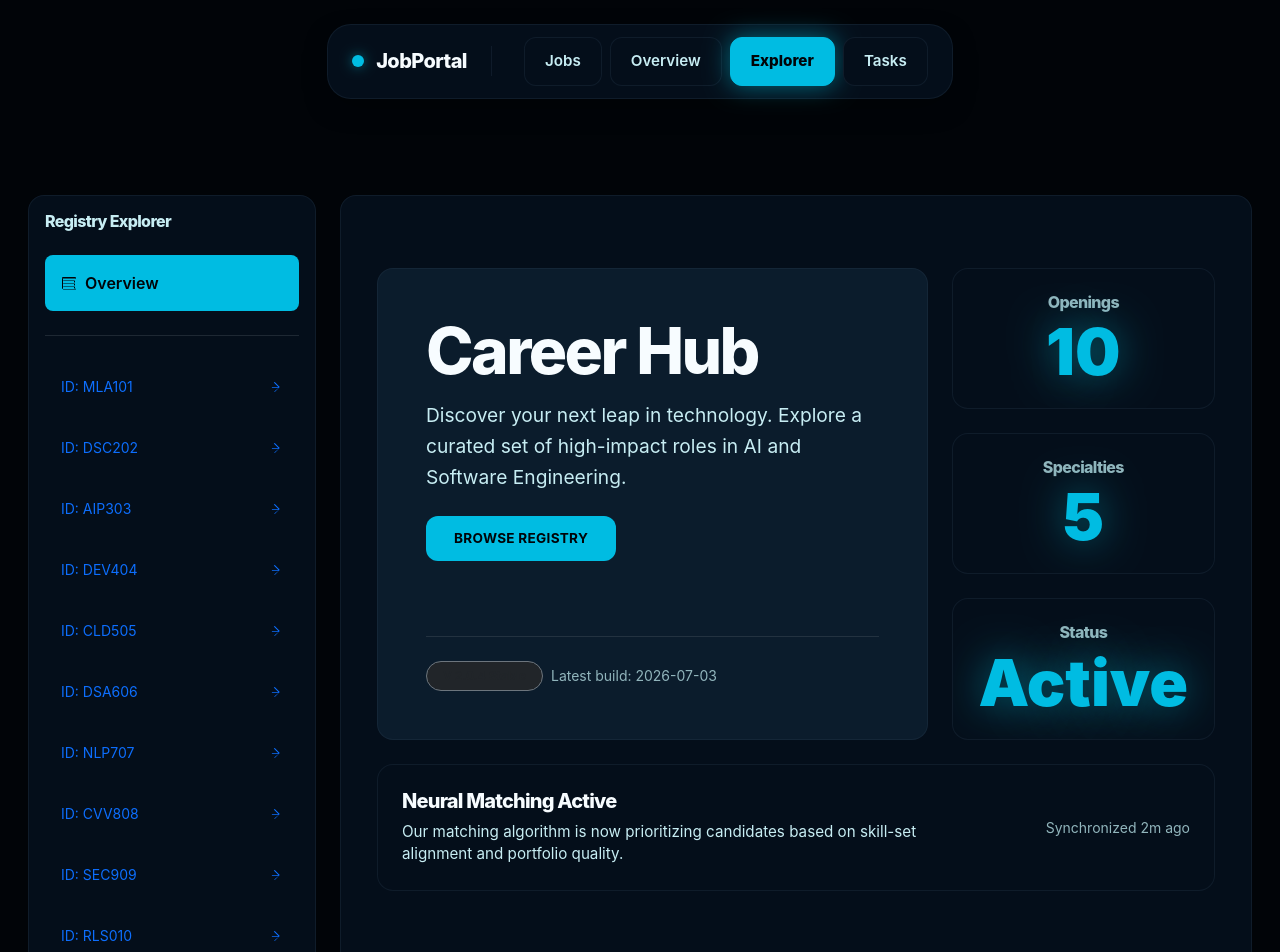
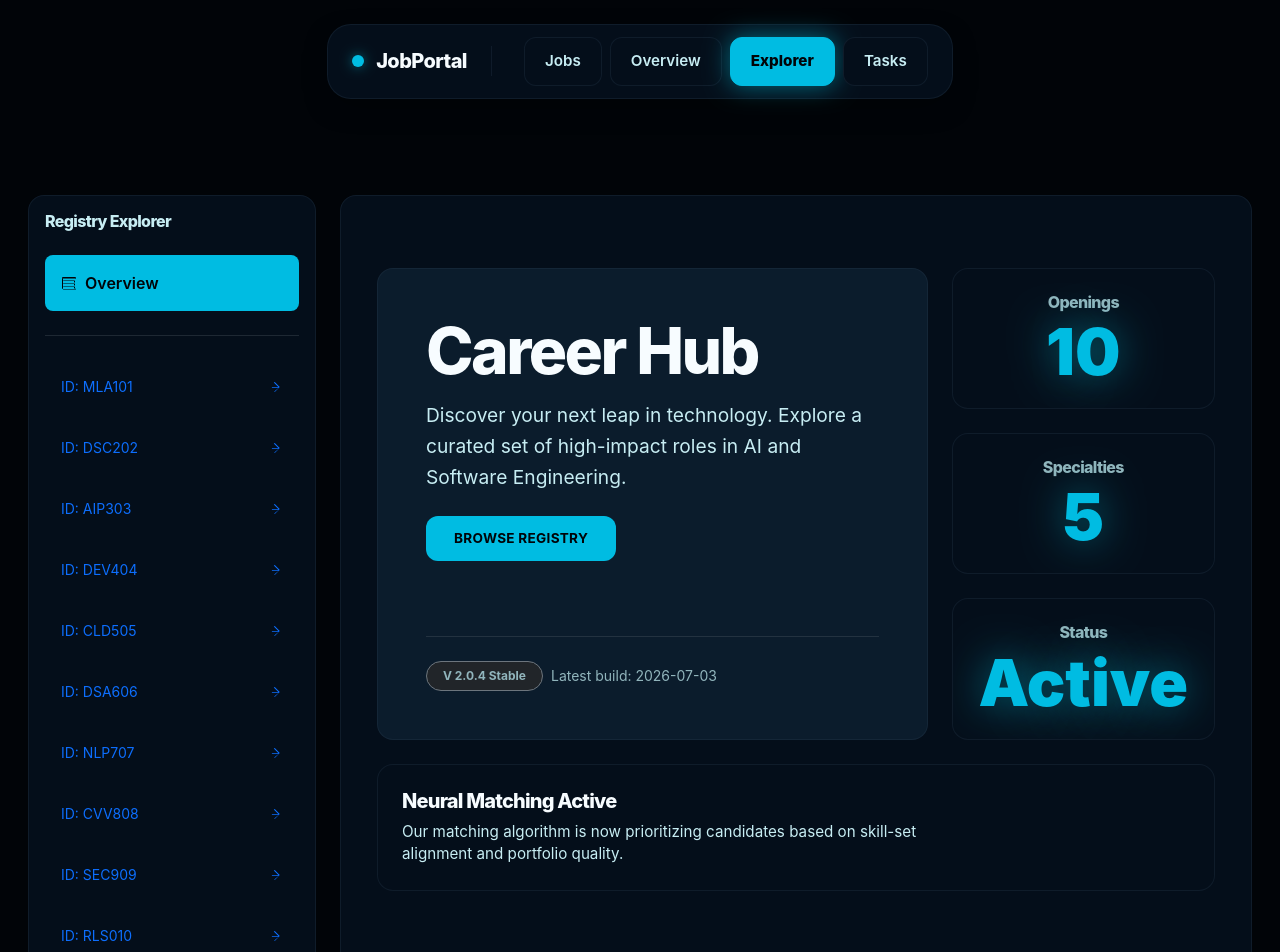
Before and after one commit to khaimonh/COS30043, a Vue app in the folder assignment2/: page /explorer/overview in a window 1280 px wide. Shown: the top 952 px of the page. Built offline with nearby package versions, Linux system fonts and the light colour scheme.

Commit message:
clean up code

```diff
--- a/assignment2/src/components/ApplicationForm.vue
+++ b/assignment2/src/components/ApplicationForm.vue
@@ -7,7 +7,6 @@
 
           <form @submit.prevent="handleSubmit" novalidate>
             <div class="row g-5">
-              <!-- Identity Profile -->
               <div class="col-12">
                 <fieldset class="p-4 rounded-4 border border-secondary border-opacity-25 bg-dark bg-opacity-50">
                   <legend class="h6 mb-4 text-muted-bento uppercase-tracked float-none w-auto px-3">Identity Profile</legend>
@@ -31,7 +30,6 @@
                 </fieldset>
               </div>
 
-              <!-- System Credentials -->
               <div class="col-12">
                 <fieldset class="p-4 rounded-4 border border-secondary border-opacity-25 bg-dark bg-opacity-50">
                   <legend class="h6 mb-4 text-muted-bento uppercase-tracked float-none w-auto px-3">System Credentials</legend>
@@ -50,7 +48,6 @@
                 </fieldset>
               </div>
 
-              <!-- Logistics & Contact -->
               <div class="col-12">
                 <fieldset class="p-4 rounded-4 border border-secondary border-opacity-25 bg-dark bg-opacity-50">
                   <legend class="h6 mb-4 text-muted-bento uppercase-tracked float-none w-auto px-3">Logistics & Contact</legend>
@@ -72,7 +69,6 @@
                 </fieldset>
               </div>
 
-              <!-- Professional Classification -->
               <div class="col-12">
                 <fieldset class="p-4 rounded-4 border border-secondary border-opacity-25 bg-dark bg-opacity-50">
                   <legend class="h6 mb-4 text-muted-bento uppercase-tracked float-none w-auto px-3">Professional Classification</legend>
@@ -139,7 +135,6 @@ export default {
       const emailRegex = /^[^\s@]+@[^\s@]+\.[^\s@]+$/;
       const postCodeRegex = /^\d{4,5}$/;
 
-      // Required checks
       if (!firstName) this.errors.firstName = "First name is required";
       if (!lastName) this.errors.lastName = "Last name is required";
       if (!username) this.errors.username = "Username is required";
@@ -147,11 +142,9 @@ export default {
       if (!email) this.errors.email = "Email is required";
       if (!postcode) this.errors.postcode = "Postcode is required";
 
-      // Letters only
       if (firstName && !lettersOnly.test(firstName)) this.errors.firstName = "Only letters allowed";
       if (lastName && !lettersOnly.test(lastName)) this.errors.lastName = "Only letters allowed";
 
-      // Min/Max / Regex
       if (username && username.length < 3) this.errors.username = "Too short (min 3 chars)";
       if (username && username.length > 15) this.errors.username = "Too long (max 15 chars)";
 
@@ -184,7 +177,7 @@ export default {
 }
 
 fieldset {
-  border: none !important; /* Override default browser fieldset borders */
+  border: none !important;
 }
 
 legend {
--- a/assignment2/src/components/Explorer.vue
+++ b/assignment2/src/components/Explorer.vue
@@ -1,13 +1,11 @@
 <template>
   <div class="container-fluid py-5">
     <div class="row g-4">
-      <!-- Left Sidebar: Navigation -->
       <div class="col-12 col-md-3 col-lg-3">
         <div class="bento-cell p-3 h-100">
           <h3 class="h6 text-muted-bento mb-4 uppercase-tracked">Registry Explorer</h3>
 
           <div class="nav flex-column gap-2">
-            <!-- Overview Link -->
             <router-link
               to="/explorer/overview"
               class="nav-link p-3 rounded-3 text-main d-flex align-items-center gap-2"
@@ -22,7 +20,6 @@
 
             <hr class="my-3 border-secondary opacity-25" />
 
-            <!-- Job ID Links -->
             <div class="d-flex flex-column gap-2">
               <router-link
                 v-for="job in jobs"
@@ -41,7 +38,6 @@
         </div>
       </div>
 
-      <!-- Right Content: Viewport -->
       <div class="col-12 col-md-9 col-lg-9">
         <div class="bento-cell h-100">
           <router-view />
--- a/assignment2/src/components/JobList.vue
+++ b/assignment2/src/components/JobList.vue
@@ -2,7 +2,6 @@
   <div class="container py-5">
     <div class="row justify-content-center">
       <div class="col-12 col-lg-10">
-        <!-- Header Section: Balanced and purposeful -->
         <div class="row align-items-end mb-5">
           <div class="col-12 col-lg-8">
             <h1 class="display-text">Opportunities</h1>
@@ -27,7 +26,6 @@
           </div>
         </div>
 
-        <!-- Jobs Grid: Moving from simple list to a cohesive Bento collection -->
         <div class="row g-4">
           <div v-for="job in jobs" :key="job.job_id" class="col-12 col-xl-6">
             <div class="bento-cell job-card group">
@@ -75,7 +73,6 @@
           </div>
         </div>
 
-        <!-- Empty State -->
         <div v-if="jobs.length === 0" class="bento-cell text-center py-5 mt-4">
           <p class="text-muted-bento">No openings found in the database.</p>
           <router-link to="/overview" class="btn btn-primary w-auto mt-3">Return to Hub</router-link>
--- a/assignment2/src/components/JobOverview.vue
+++ b/assignment2/src/components/JobOverview.vue
@@ -1,7 +1,6 @@
 <template>
   <div class="container py-5">
     <div class="row g-4">
-      <!-- Main Hero: Asymmetric Anchor -->
       <div class="col-12 col-lg-8">
         <div class="bento-cell bento-cell-alt p-lg-5">
           <div class="flex-grow-1">
@@ -13,14 +12,13 @@
           </div>
           <div class="mt-5 pt-4 border-top border-secondary border-opacity-25">
             <div class="d-flex align-items-center gap-2">
-              <span class="badge rounded-pill bg-dark border border-secondary text-muted px-3 py-2">V 2.0.4 Stable</span>
+              <span class="badge rounded-pill bg-dark border border-secondary text-dim px-3 py-2">V 2.0.4 Stable</span>
               <span class="text-dim small">Latest build: 2026-07-03</span>
             </div>
           </div>
         </div>
       </div>
 
-      <!-- Stats Stack: High-density metrics -->
       <div class="col-12 col-lg-4">
         <div class="row g-4 h-100">
           <div class="col-12">
@@ -44,7 +42,6 @@
         </div>
       </div>
 
-      <!-- System Notification: Wide grounding element -->
       <div class="col-12">
         <div class="bento-cell p-4">
           <div class="row align-items-center">
@@ -53,9 +50,6 @@
               <p class="text-muted-bento mb-0" style="font-size: 0.95rem;">
                 Our matching algorithm is now prioritizing candidates based on skill-set alignment and portfolio quality.
               </p>
-            </div>
-            <div class="col-md-4 text-end d-none d-md-block">
-              <div class="text-dim small">Synchronized 2m ago</div>
             </div>
           </div>
         </div>
--- a/assignment2/src/components/ToDoList.vue
+++ b/assignment2/src/components/ToDoList.vue
@@ -58,7 +58,6 @@
             </li>
           </ul>
 
-          <!-- Empty State -->
           <div v-if="tasks.length === 0" class="text-center py-5">
             <div class="text-dim mb-3">Pipeline is currently empty</div>
             <p class="small text-dim">Add a new milestone to get started.</p>
```
